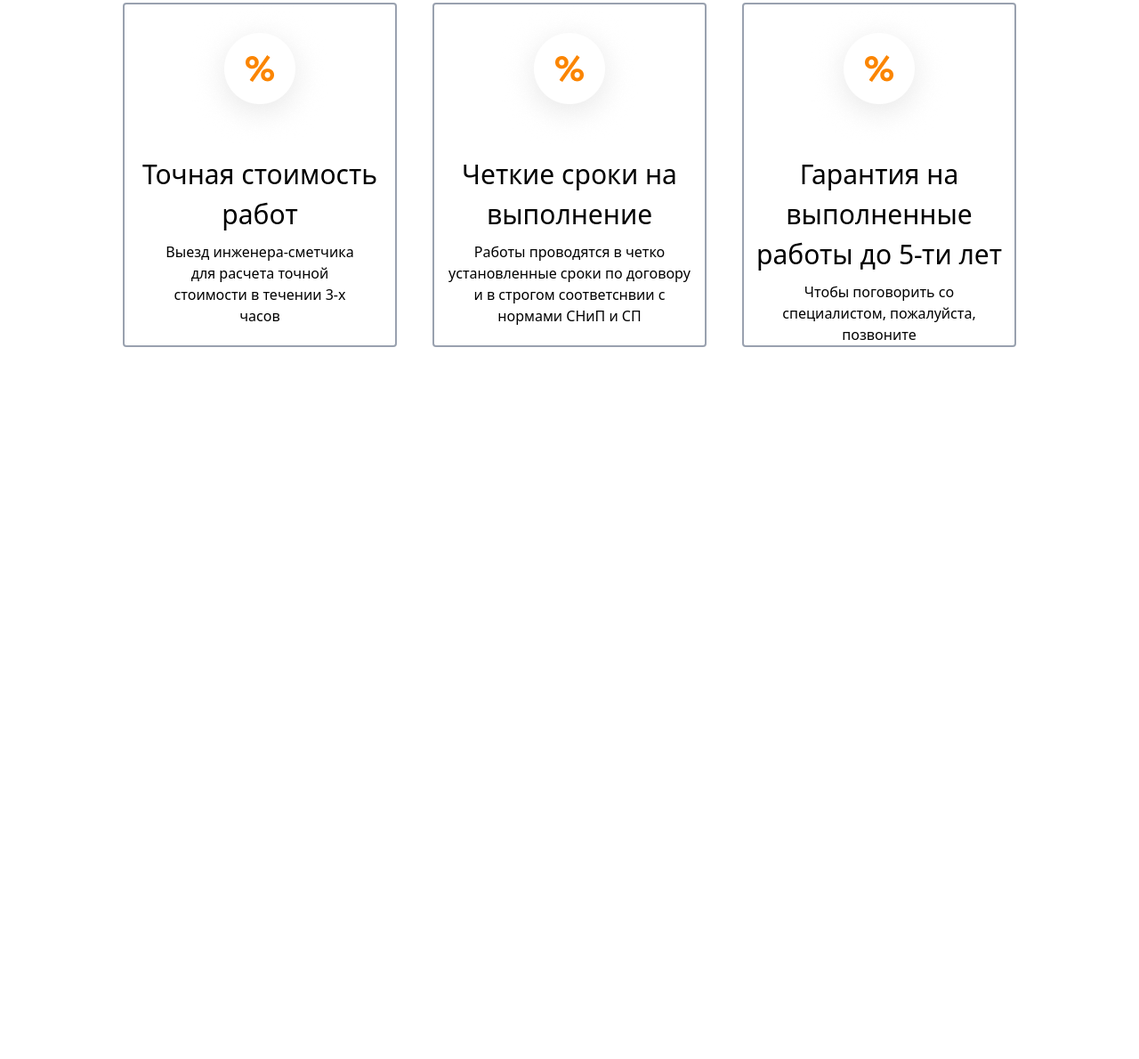
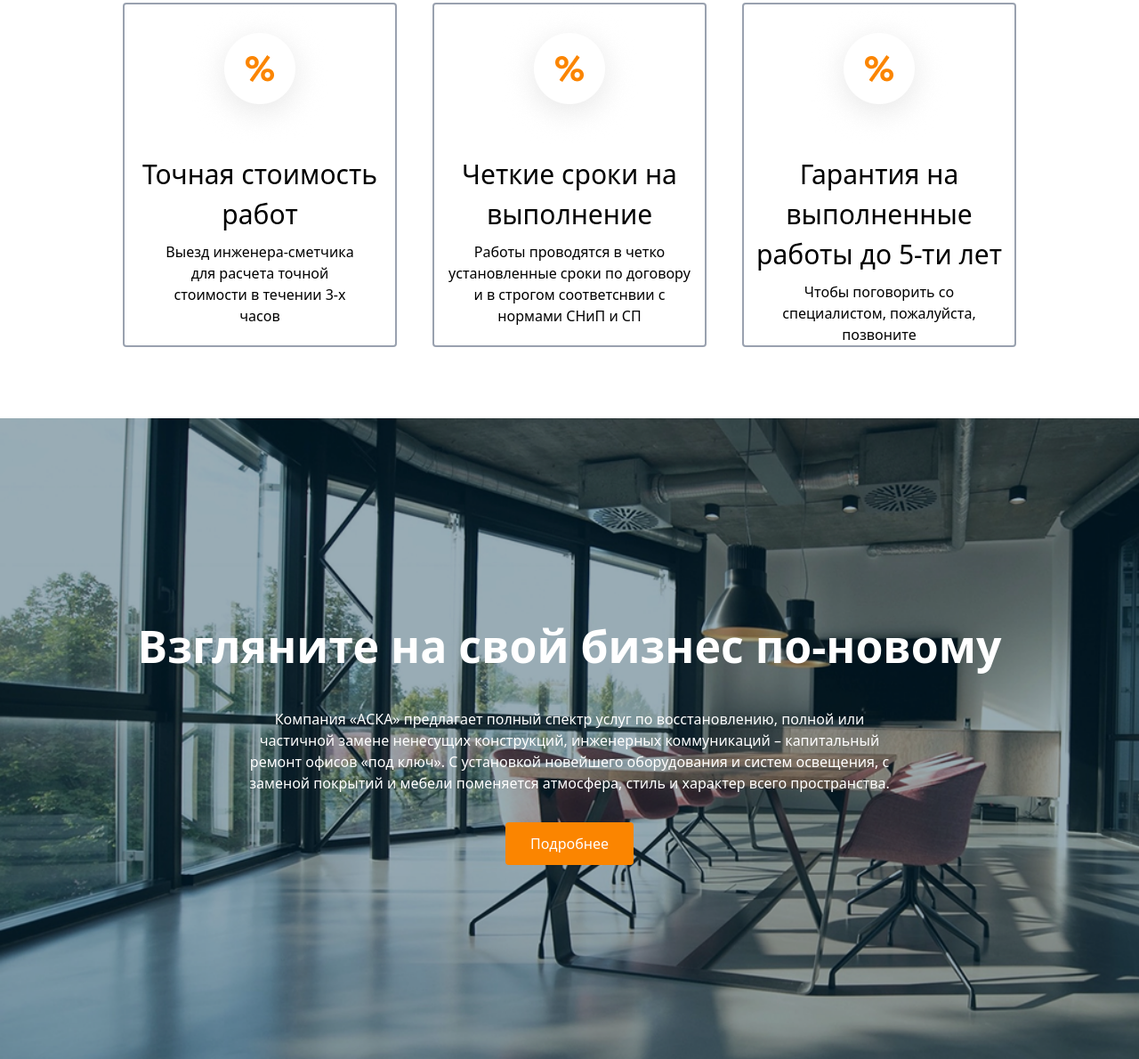
Before and after one commit to abubakrhomidov2009-ux/abubakr-2, a website: page index.html in a window 1280 px wide. Shown: the part 1130-2320 px from the top of the page at 89% size. Before the commit the page ends 1520 px from the top, so only its background shows below. Drawn offline with Linux system fonts and the light colour scheme.

Commit message:
third commit

```diff
--- a/index.html
+++ b/index.html
@@ -77,5 +77,15 @@
             </div>
         </div>
     </div>
+
+    <div class="bg-[url(03.png)] h-180 bg-no-repeat bg-cover mt-20 flex flex-col justify-center text-center">
+        <div class="max-w-300 m-auto w-[90%] text-white flex flex-col gap-8">
+            <h1 class="lg:text-[50px] text-[30px] font-bold"> Взгляните на свой бизнес по-новому</h1>
+
+            <p class="lg:w-180 m-auto">Компания «АСКА» предлагает полный спектр услуг по восстановлению, полной или частичной замене ненесущих конструкций, инженерных коммуникаций – капитальный ремонт офисов «под ключ». С установкой новейшего оборудования и систем освещения, с заменой покрытий и мебели поменяется атмосфера, стиль и характер всего пространства.</p>
+
+            <div><button class="bg-[#FB8500] py-3 px-7 rounded-sm">Подробнее</button></div>
+        </div>
+    </div>
 </body>
 </html>
```
Also changed, not shown: src/03.png (added), src/output.css.
